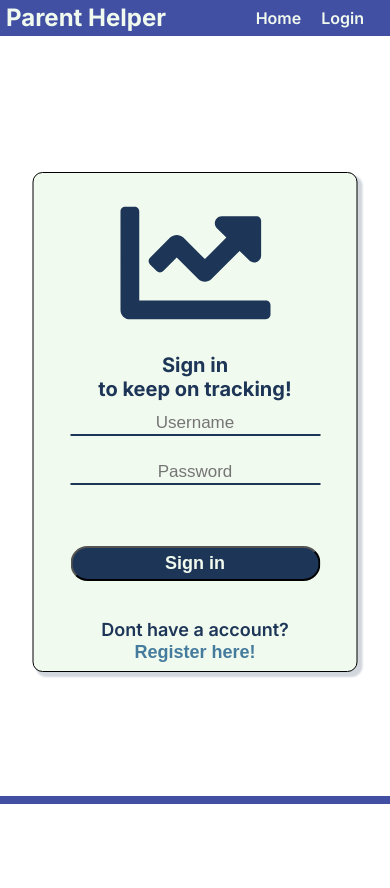
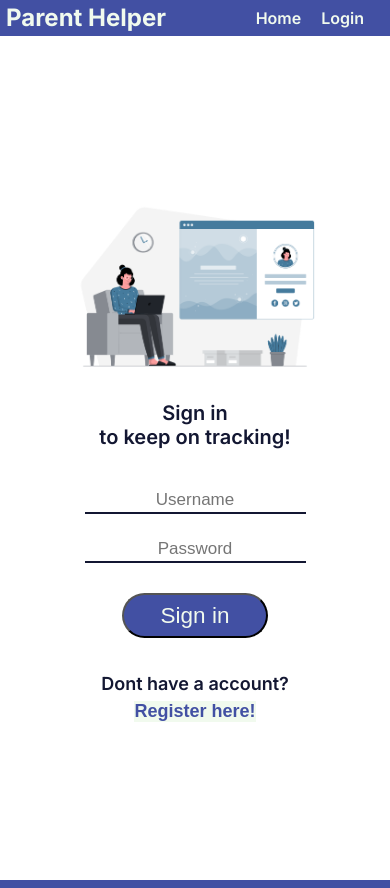
Before and after one commit to TKravel/parent-helper, a React (Create React App) app in the folder client/: page /login in a window 390 px wide. Before the commit the page ends 844 px from the top, so only its background shows below. Built offline with nearby package versions, Linux system fonts and the light colour scheme.

Commit message:
Redo login/register CSS

```diff
--- a/client/src/components/landingPage/Login.jsx
+++ b/client/src/components/landingPage/Login.jsx
@@ -4,9 +4,7 @@ import validate from './loginValidation';
 import useAuth from '../../hooks/useAuth';
 import { UserContext } from '../../hooks/UserContext';
 import { Redirect, useHistory } from 'react-router-dom';
-
-import { FontAwesomeIcon } from '@fortawesome/react-fontawesome';
-import { faChartLine } from '@fortawesome/free-solid-svg-icons';
+import loginImg from '../../img/login-img.png';
 
 function Login() {
 	const { values, errors, handleChange, handleSubmit } = useForm(
@@ -33,9 +31,15 @@ function Login() {
 	}
 
 	return (
-		<div className='loginWrapper'>
-			<div className='loginContainer'>
-				<FontAwesomeIcon icon={faChartLine} id='signInIcon' />
+		<div id='loginWrapper'>
+			<div id='login-img-container'>
+				<img
+					id='login-img'
+					src={loginImg}
+					alt='Woman loging into website'
+				/>
+			</div>
+			<div id='login-container'>
 				<p className='loginMessage'>
 					Sign in
 					<br /> to keep on tracking!
@@ -67,7 +71,7 @@ function Login() {
 							: null}
 					</p>
 
-					<button type='submit' className='submitBtn'>
+					<button type='submit' className='btn'>
 						Sign in
 					</button>
 					<p>Dont have a account?</p>
--- a/client/src/components/landingPage/Register.jsx
+++ b/client/src/components/landingPage/Register.jsx
@@ -4,6 +4,7 @@ import validate from './registerValidation';
 import useAuth from '../../hooks/useAuth';
 import { UserContext } from '../../hooks/UserContext';
 import { Redirect, useHistory } from 'react-router-dom';
+import registerImg from '../../img/register-img.png';
 
 function Register() {
 	const { values, errors, handleChange, handleSubmit } = useForm(
@@ -30,8 +31,15 @@ function Register() {
 	}
 
 	return (
-		<div className='loginWrapper'>
-			<div className='loginContainer'>
+		<div id='loginWrapper'>
+			<div id='login-img-container'>
+				<img
+					id='login-img'
+					src={registerImg}
+					alt='Male registering to a website'
+				/>
+			</div>
+			<div id='login-container'>
 				<div className='registerForm'>
 					<p className='loginMessage'>
 						Register
@@ -81,7 +89,7 @@ function Register() {
 							{errors.password2}
 							{error.message}
 						</p>
-						<button type='submit' className='submitBtn'>
+						<button type='submit' className='btn'>
 							Register
 						</button>
 						<p>Already have an account?</p>
--- a/client/src/index.css
+++ b/client/src/index.css
@@ -267,7 +267,7 @@ dark blue: 1D3557
 
 #hero-container {
 	display: flex;
-	height: 100vh;
+	min-height: 100vh;
 	max-width: 100vw;
 	padding: 3em;
 }
@@ -313,7 +313,7 @@ dark blue: 1D3557
 		flex-direction: column;
 		padding: 2em;
 		justify-content: center;
-		margin-bottom: 10em;
+		margin-bottom: 5em;
 	}
 	#hero-info {
 		order: 2;
@@ -330,6 +330,9 @@ dark blue: 1D3557
 }
 
 @media screen and (max-width: 500px) {
+	#hero-container {
+		margin-bottom: 0;
+	}
 	#hero-img {
 		width: 100%;
 	}
@@ -370,7 +373,7 @@ dark blue: 1D3557
 	line-height: 1.7;
 	position: absolute;
 	top: 0;
-	right: 8em;
+	right: 3em;
 	padding: 2.5em;
 	width: 25em;
 	-webkit-box-shadow: 5px 6px 20px 0px rgba(0, 0, 0, 0.64);
@@ -459,6 +462,8 @@ dark blue: 1D3557
 #landing-list {
 	display: flex;
 	flex-wrap: wrap;
+	max-width: 875px;
+	margin: auto;
 }
 
 #landing-list li {
@@ -538,6 +543,14 @@ dark blue: 1D3557
 
 .card-icon {
 	font-size: 2em;
+}
+
+@media screen and (max-width: 850px) {
+	#feature-list {
+		flex-wrap: wrap;
+		justify-content: center;
+		width: 90%;
+	}
 }
 
 @media screen and (max-width: 550px) {
@@ -627,46 +640,35 @@ dark blue: 1D3557
 	}
 }
 
+/* ----------------------------------------------------------- */
 /* Login form */
+/* ---------------------------------------------------------------- */
 
-/* color scheme
-red: E63946
-white: F1FAEE
-light blue: A8DADC
-med blue: 457B9D
-dark blue: 1D3557
-*/
-.loginWrapper {
-	height: 90vh;
+#loginWrapper {
+	min-height: 100vh;
+	max-width: 100vw;
 	display: flex;
 	align-items: center;
 	justify-content: center;
 }
-.loginContainer {
-	color: #1d3557;
-	/* margin: 16px auto; */
-	width: 325px;
-	min-height: 500px;
+
+#login-img-container {
+	width: 45vw;
+}
+
+#login-img {
+	height: auto;
+	width: 50vw;
+}
+#login-container {
+	width: 45vw;
 	font-size: 18px;
 	text-align: center;
-	border: 1px solid black;
-	border-radius: 10px;
-	box-shadow: 4px 4px 2px 1px rgba(29, 53, 87, 0.2);
-	background-color: #f1faee;
-}
-
-@media only screen and (max-width: 500px) {
-	.loginContainer {
-		position: absolute;
-		top: 50%;
-		left: 50%;
-		transform: translate(-50%, -50%);
-	}
 }
 
 .loginMessage {
 	font-size: 20px;
-	font-weight: 700;
+	margin-bottom: 2em;
 }
 
 .registerForm .loginMessage {
@@ -676,18 +678,18 @@ dark blue: 1D3557
 .loginForm {
 	display: flex;
 	flex-direction: column;
+	justify-content: center;
+	align-items: center;
 	margin: auto;
 	margin-top: 10px;
-	width: 250px;
 }
 
 .loginForm input {
-	background-color: #f1faee;
-	border: 2px solid #1d3557;
+	background-color: inherit;
+	border: 2px solid #131732;
 	border-top: 0px;
 	border-right: 0px;
 	border-left: 0px;
-	color: #1d3557;
 	height: 25px;
 	font-size: 17px;
 	text-align: center;
@@ -703,26 +705,17 @@ p.formError {
 }
 
 input:-webkit-autofill {
+	box-shadow: 0 0 0px 1000px #f1faee inset;
 	-webkit-box-shadow: 0 0 0px 1000px #f1faee inset;
 }
-
-.submitBtn {
-	font-size: large;
-	font-weight: 700;
-	color: #f1faee;
-	background-color: #1d3557;
-	border-radius: 17px;
-	height: 35px;
-	margin: auto;
-	margin-top: 37px;
-	margin-bottom: 37px;
-	width: 250px;
+.loginForm button {
+	margin: 0.3em auto 1.5em auto;
 }
 
 .linkBtn {
 	border: none;
 	background-color: #f1faee;
-	color: #457b9d;
+	color: #4250a3;
 	font-size: 1em;
 	font-weight: 700;
 }
@@ -734,10 +727,31 @@ input:-webkit-autofill {
 	margin-bottom: 4px;
 }
 
-#signInIcon {
-	font-size: 150px;
-	margin: 15px;
+@media screen and (max-width: 700px) {
+	#loginWrapper {
+		flex-direction: column;
+	}
+	#login-img-container {
+		width: 100vw;
+	}
+	#login-img {
+		height: auto;
+		width: 60vw;
+		margin: auto;
+	}
+	#login-container {
+		width: 100%;
+	}
 }
+
+@media screen and (max-width: 500px) {
+	#login-img {
+		width: 80vw;
+	}
+}
+
+/* --------------------------------------------------------------------- */
+/* ------------------------------------------------------------------------ */
 
 /* Loader */
 
```
Also changed, not shown: client/src/img/login-img.png (added), client/src/img/register-img.png (added).
